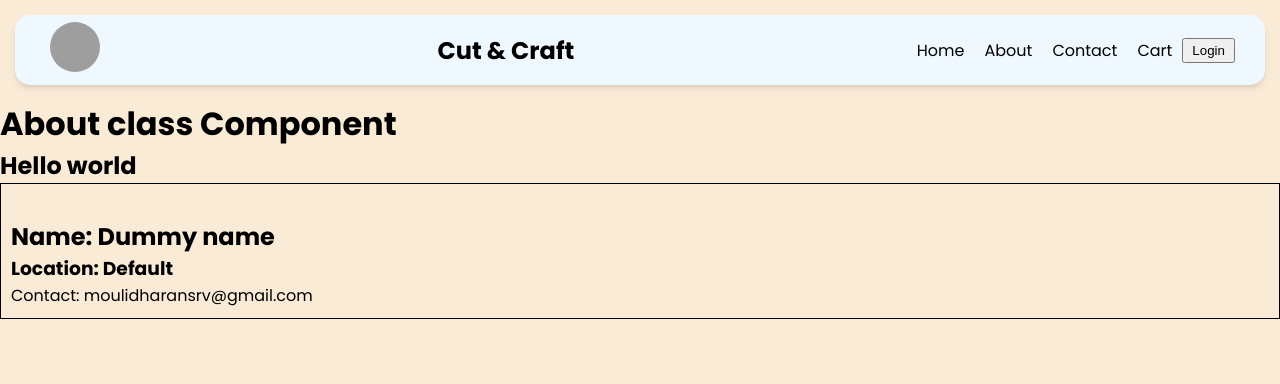
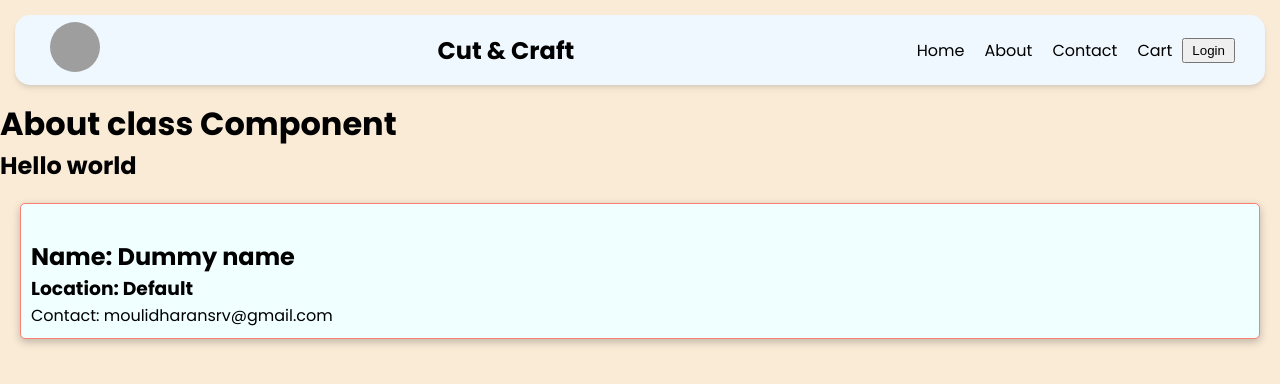
Before and after one commit to GMoulidharan/Namaste-react, a React (Vite) app: page /about in a window 1280 px wide. Shown: the top 384 px of the page. Built offline with nearby package versions, Linux system fonts and the light colour scheme; no server answers; grey boxes are pictures that could not be loaded.

Commit message:
Episode-9: Created custom Hook to fetch data in RestaurantMenu component

```diff
--- a/index.css
+++ b/index.css
@@ -242,6 +242,10 @@
 /* About */
 
 .user-card{
+    margin: 20px;
     padding: 10px;
-    border: 1px solid black;
+    border: 1px solid salmon;
+    background-color: azure;
+    box-shadow: rgba(0, 0, 0, 0.24) 0px 3px 8px;
+    border-radius: 5px;
 }
--- a/src/components/RestaurantMenu.js
+++ b/src/components/RestaurantMenu.js
@@ -1,26 +1,14 @@
-import {useState, useEffect } from "react";
 import Shimmer from "./Shimmer";
 import { useParams } from "react-router-dom";
-import { MENU_API } from "../utils/constants";
 import { CDN_URL } from "../utils/constants";
+import useRestaurantMenu from "../utils/useRestaurantMenu";
 const RestaurantMenu= () =>{
 
-    const[resInfo,setResInfo] = useState(null);
     const { resId } = useParams();
 
-    useEffect(() =>{
-        fetchMenu();
-    },[]
-    );
-
-    const fetchMenu = async () =>{
-        const data = await fetch(MENU_API + resId);
-        const json = await data.json();
-        setResInfo(json.data);
-    };
+    const resInfo = useRestaurantMenu(resId);
 
     if(resInfo === null ) return <Shimmer />;
-
 
     const {name, cuisines, costForTwoMessage, avgRatingString,cloudinaryImageId, id
     } = resInfo?.cards[2]?.card?.card?.info;
--- /dev/null
+++ b/src/utils/useRestaurantMenu.js
@@ -0,0 +1,20 @@
+import { useEffect, useState } from "react";
+import { MENU_API } from "../utils/constants";
+
+const useRestaurantMenu =(resId) =>{
+    //fetch data
+    const[resInfo,setResInfo] = useState(null);
+    useEffect(() =>{
+        fetchMenu();
+    },[]
+    );
+
+    const fetchMenu = async () =>{
+        const data = await fetch(MENU_API + resId);
+        const json = await data.json();
+        setResInfo(json.data);
+    };
+    return resInfo;
+};
+
+export default useRestaurantMenu;
```
